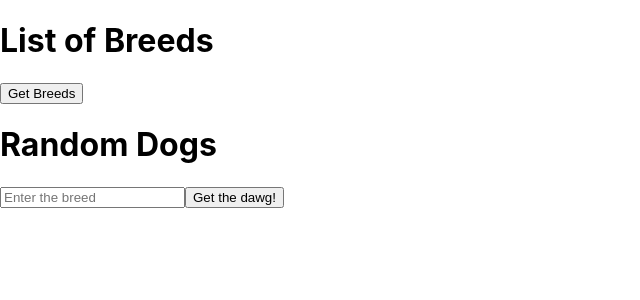
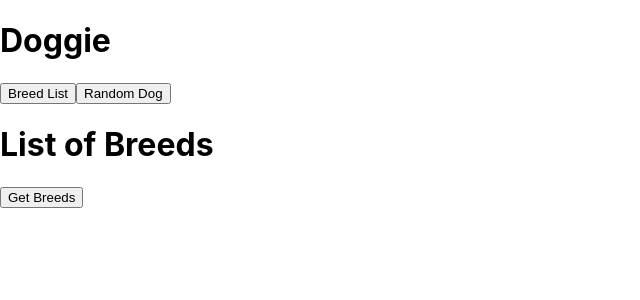
Before and after one commit to nghiavo24/React-Dog-App, a React (Create React App) app in the folder react-dog-app/: page / in a window 1280 px wide. Shown: the top 300 px of the page, without its empty margins (0-640 px from the left). Built offline with nearby package versions, Linux system fonts and the light colour scheme.

Commit message:
add Header & app is functional

```diff
--- a/react-dog-app/src/App.js
+++ b/react-dog-app/src/App.js
@@ -3,6 +3,7 @@ import axios from 'axios'
 import BreedList from './Components/BreedList';
 import React, { useState, useEffect } from 'react'
 import RandomDogs from './Components/RandomDogs'
+import Header from './Components/Header';
 
 const App = () => {
 
@@ -11,17 +12,22 @@ const App = () => {
   const [listOfBreeds, setListOfBreeds] = useState([]);
   const [randomDogBreed, setRandomDogBreed] = useState();
   const [randomDog, setRandomDog] = useState();
+  const [currentView, setCurrentView] = useState();
+
+  const setView = str =>{
+    setCurrentView(str);
+  }
 
   const getBreeds = () => {
   axios
   .get(url)
   .then(res =>(Object.entries(res.data.message)))
-  .then (res => setListOfBreeds(res))
+  .then(res => setListOfBreeds(res))
   };
 
-  useEffect(() =>{
+  useEffect(() => {
     getRandomDog();
-  }, [randomDogBreed])
+  }, [])
 
   const getRandomDog = () => {
     randomDogBreed &&
@@ -35,15 +41,19 @@ const App = () => {
 
   return (
     <div>
-      <BreedList list={listOfBreeds} getBreeds={getBreeds}/>
-      <RandomDogs
+      <Header setView={setView} />
+      {currentView === "random dog" ?
+       <RandomDogs
       randomDogBreed={randomDogBreed}
       randomDog={randomDog}
       setRandomDogBreed={setRandomDogBreed}
       getRandomDog={getRandomDog}
-       />
+      />
+      :
+     <BreedList list={listOfBreeds} getBreeds={getBreeds}/>
+      }
     </div>
-  )
-}
+  );
+};
 
 export default App;
--- /dev/null
+++ b/react-dog-app/src/Components/Header.js
@@ -0,0 +1,15 @@
+import React from "react";
+
+const Header = ({setView}) => {
+    return(
+        <div className='main-header'>
+            <h1>Doggie</h1>
+            <div>
+                <button onClick={() => {setView("list of breeds")}}>Breed List</button>
+                <button onClick={() => {setView("random dog")}}>Random Dog</button>
+
+            </div>
+        </div>
+    )
+}
+export default Header
--- a/react-dog-app/src/Components/RandomDogs.js
+++ b/react-dog-app/src/Components/RandomDogs.js
@@ -3,9 +3,9 @@ import React, { useState } from "react";
 const RandomDogs = ({setRandomDogBreed, getRandomDog, randomDog}) => {
     const[randomInput, setRandomInput] = useState("")
 
-    // Save the input for the random dog
     const handleChange = (e) => {
         setRandomInput(e.target.value)
+
     }
 
     const handleSubmit = () => {
@@ -16,11 +16,11 @@ const RandomDogs = ({setRandomDogBreed, getRandomDog, randomDog}) => {
     return (
         <div>
             <h1>Random Dogs</h1>
-            <form>
+            <div>
                 <input type='text' placeholder="Enter the breed" onChange={handleChange} />
                 <button onClick={handleSubmit}>Get the dawg!</button>
-            </form>
-            {randomDog && <img src={randomDog}/>}
+            </div>
+            {randomDog && <img src={randomDog}></img>}
         </div>
     )
 
```
